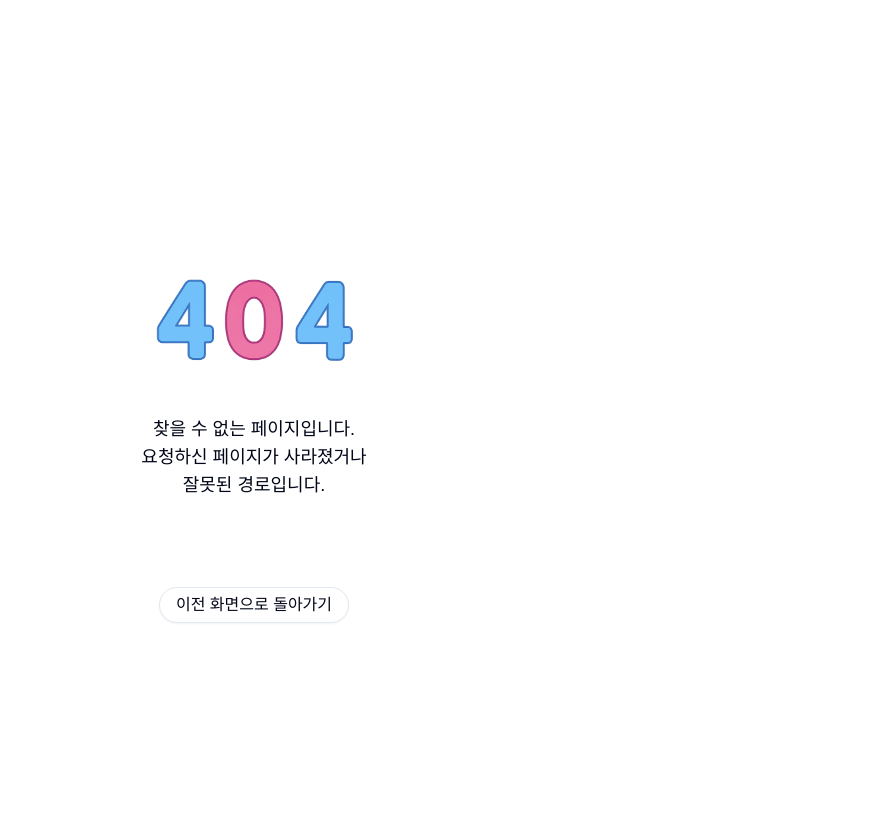
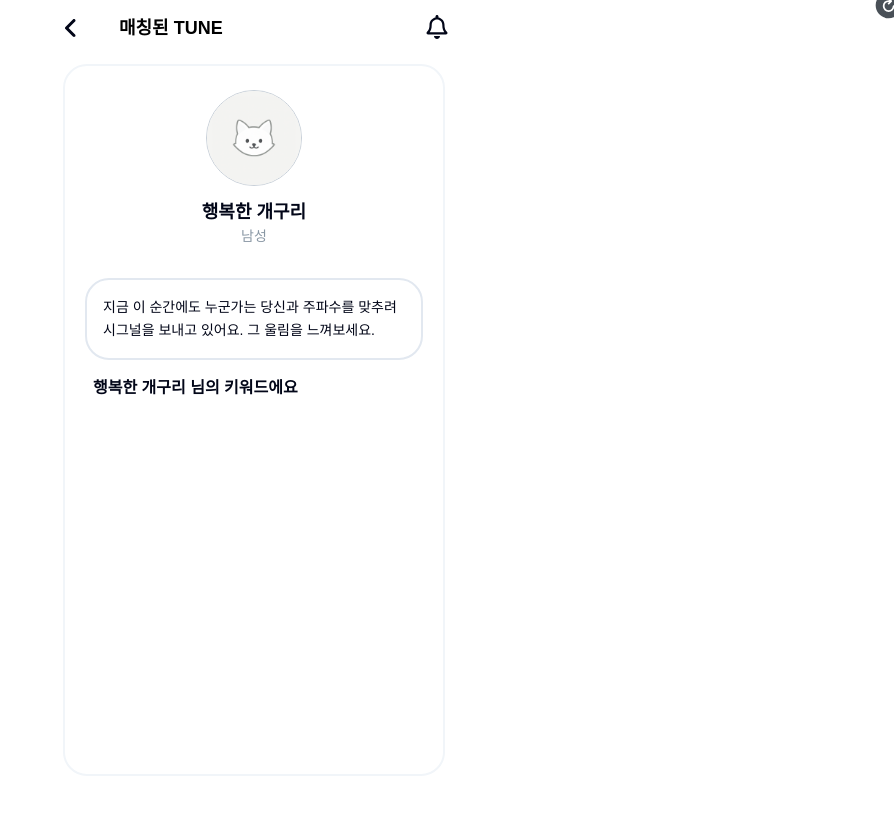
Before and after one commit to younghak9905/2-hertz-fe, a Next.js app: page /matching/individual in a window 1280 px wide. Before the commit this address had no page. Shown: the top 814 px of the page, without its empty margins (386-1280 px from the left). Built offline with nearby package versions, Linux system fonts and the light colour scheme; a web font is replaced by a local one.

Commit message:
feat: 1:1 매칭 페이지 컴포넌트 퍼블리싱

```diff
--- /dev/null
+++ b/src/app/matching/individual/loading.tsx
@@ -0,0 +1,10 @@
+import Header from '@/components/common/Header';
+
+export default function Loading() {
+  return (
+    <>
+      <Header title="개인정보 입력" showBackButton={true} showNotificationButton={true} />
+      <main className="overflow-y-auto"></main>
+    </>
+  );
+}
--- /dev/null
+++ b/src/app/matching/individual/page.tsx
@@ -0,0 +1,17 @@
+import KeywordTagGroup from '@/components/matching/individual/KeywordTagGroup';
+import Header from '@components/common/Header';
+import TuningProfileCard from '@components/matching/individual/TuningProfileCard';
+
+export default function IndividualMatchingPage() {
+  return (
+    <>
+      <Header title="매칭된 TUNE" showBackButton={true} showNotificationButton={true} />
+      <main className="flex min-h-[calc(100dvh-3.5rem)] flex-col overflow-y-auto p-4">
+        <div className="w-full flex-grow space-y-4 rounded-3xl border-2 border-[var(--gray-100)] px-5">
+          <TuningProfileCard selectedUrl="" />
+          <KeywordTagGroup />
+        </div>
+      </main>
+    </>
+  );
+}
--- /dev/null
+++ b/src/components/common/CommonKeyword.tsx
@@ -0,0 +1,7 @@
+export default function CommonKeyword() {
+  return (
+    <main>
+      <div className="border-1 border-[var(--gray-200)]">ESTP</div>
+    </main>
+  );
+}
--- a/src/components/common/Header.tsx
+++ b/src/components/common/Header.tsx
@@ -22,7 +22,7 @@ export default function Header({
   };
 
   return (
-    <header className="fixed top-0 z-50 box-border flex h-14 w-full max-w-[430px] items-center justify-between gap-8 border-none bg-white px-4">
+    <header className="fixed top-0 left-1/2 z-50 box-border flex h-14 w-full max-w-[430px] -translate-x-1/2 items-center justify-between gap-8 border-none bg-white px-4">
       <div className="flex w-8 items-center">
         {showBackButton && (
           <button onClick={handleBack} className="p-1">
--- /dev/null
+++ b/src/components/matching/individual/KeywordTagGroup.tsx
@@ -0,0 +1,9 @@
+import CommonKeyword from '@/components/common/CommonKeyword';
+
+export default function KeywordTagGroup() {
+  return (
+    <main className="space-y-4 px-2">
+      <p className="font-semibold">행복한 개구리 님의 키워드에요</p>
+    </main>
+  );
+}
--- /dev/null
+++ b/src/components/matching/individual/TuningProfileCard.tsx
@@ -0,0 +1,40 @@
+'use client';
+
+import Image from 'next/image';
+import { IoRefreshCircle } from 'react-icons/io5';
+
+interface TuningProfileCardProps {
+  selectedUrl: string;
+}
+
+export default function TuningProfileCard({ selectedUrl }: TuningProfileCardProps) {
+  return (
+    <>
+      <div className="mx-auto mt-6 flex w-full flex-col items-center">
+        <button className="absolute top-0 right-0 z-10 translate-x-1/3 -translate-y-1/3">
+          <IoRefreshCircle className="text-[32px] text-[var(--gray-400)]" />
+        </button>
+
+        <div className="relative aspect-square w-full max-w-[6rem] rounded-full border border-[var(--gray-200)] p-2 ring-[var(--gray-100)]">
+          <Image
+            src={selectedUrl?.trim() ? selectedUrl : '/images/default-profile.png'}
+            alt="프로필 이미지"
+            fill
+            className="rounded-full object-cover"
+            draggable={false}
+          />
+        </div>
+
+        <p className="mt-3 truncate text-center text-lg font-semibold">행복한 개구리</p>
+        <p className="truncate text-center text-sm text-[var(--gray-300)]">남성</p>
+      </div>
+
+      <div className="mt-8 max-w-[25rem] rounded-3xl border-2 p-4">
+        <div className="w-full text-sm leading-relaxed font-light">
+          지금 이 순간에도 누군가는 당신과 주파수를 맞추려 시그널을 보내고 있어요. 그 울림을
+          느껴보세요.
+        </div>
+      </div>
+    </>
+  );
+}
```
Also changed, not shown: public/icons/logo-black.png (added), src/components/common/NormalKeyword.tsx (added).
